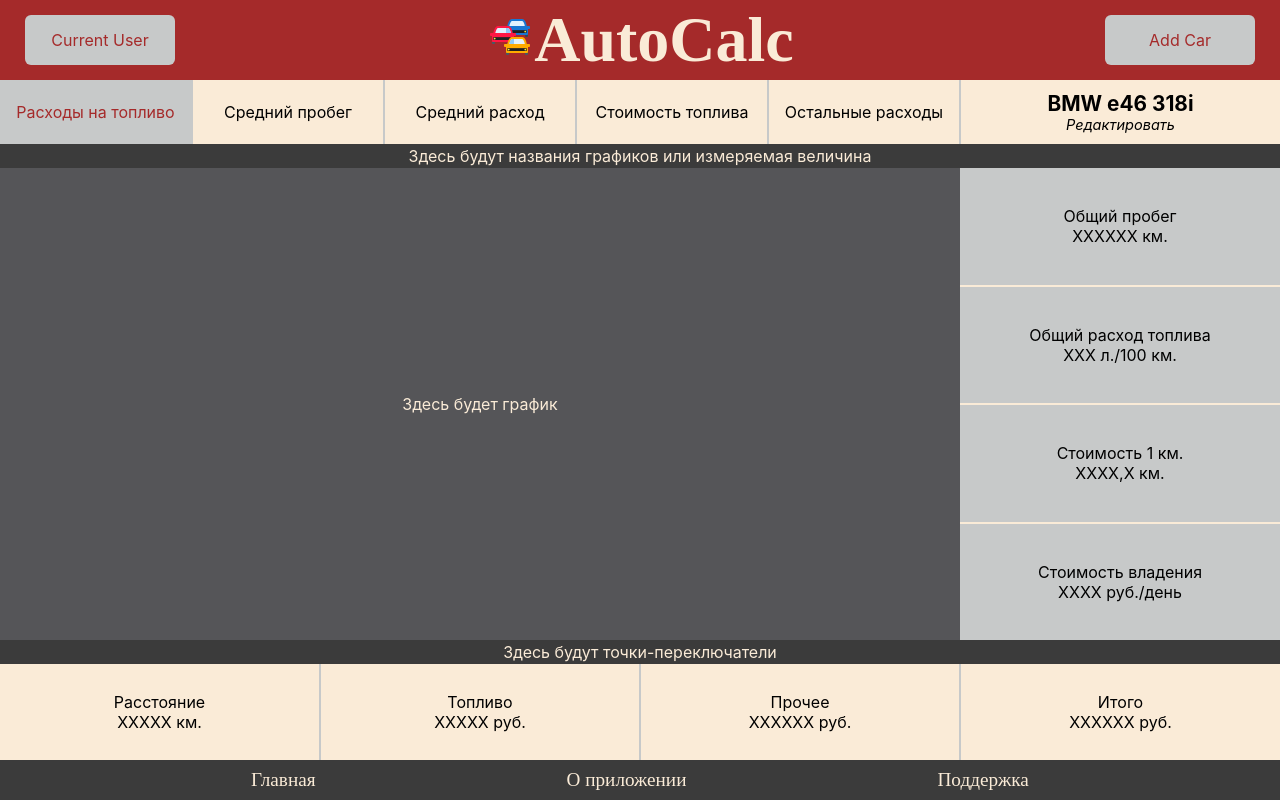
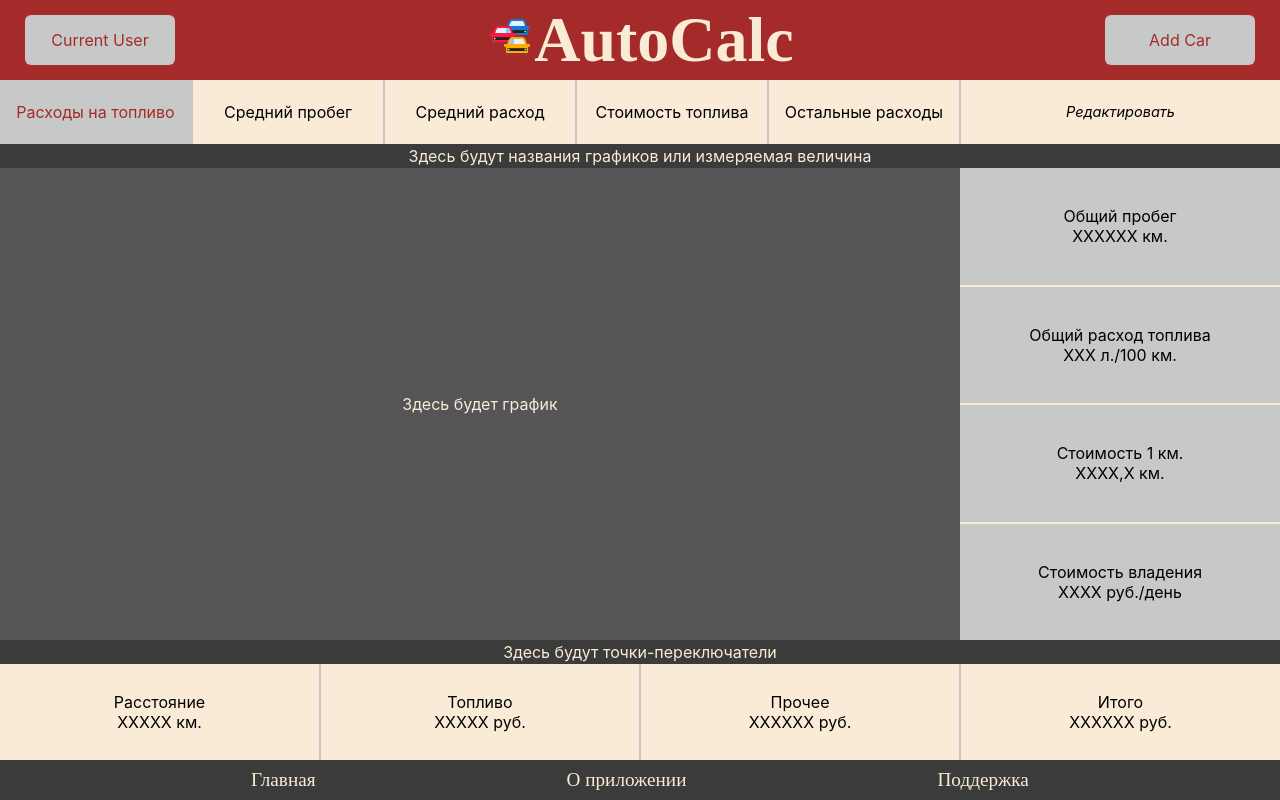
Before and after one commit to leo153624nid/AutoCalc, a React (Create React App) app: page /graf/1 in a window 1280 px wide. Built offline with nearby package versions, Linux system fonts and the light colour scheme.

Commit message:
Update UpperBlock.js

```diff
--- a/src/components/Graf/UpperBlock/UpperBlock.js
+++ b/src/components/Graf/UpperBlock/UpperBlock.js
@@ -3,7 +3,7 @@ import s from './UpperBlock.module.css';
 
 
 function UpperBlock (props) {
-    const car = props.data;
+    const carName = props.carName;
     let changeGrafik = props.changeGrafik;
 
     function changeBtn (event) {
@@ -47,7 +47,7 @@ function UpperBlock (props) {
             </div>
 
             <div className={`${s.carInfo} ${s.btn}`}>
-                <span><b>{car.carName}</b></span> {/*Потом сделать кнопкой для редактирования текущей машины*/}
+                <span><b>{carName}</b></span> {/*Потом сделать кнопкой для редактирования текущей машины*/}
                 <span className={s.word}><i>Редактировать</i></span>
             </div>
         </div>
```
